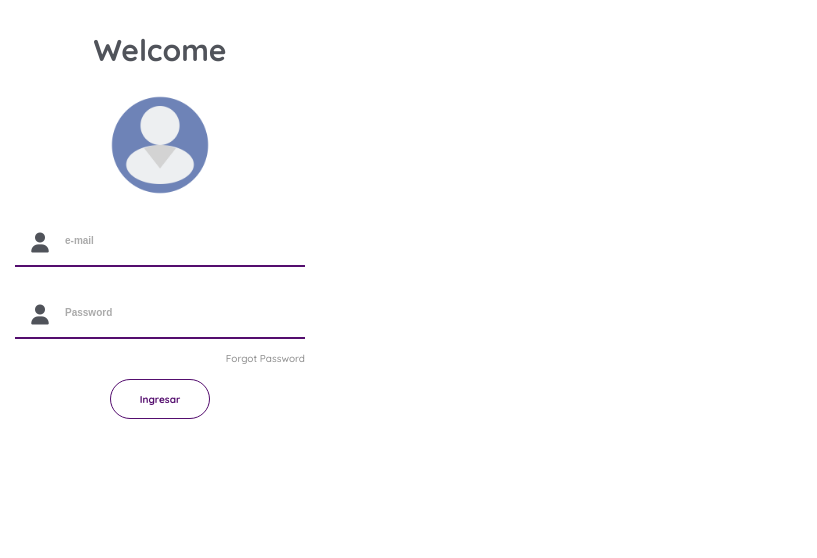
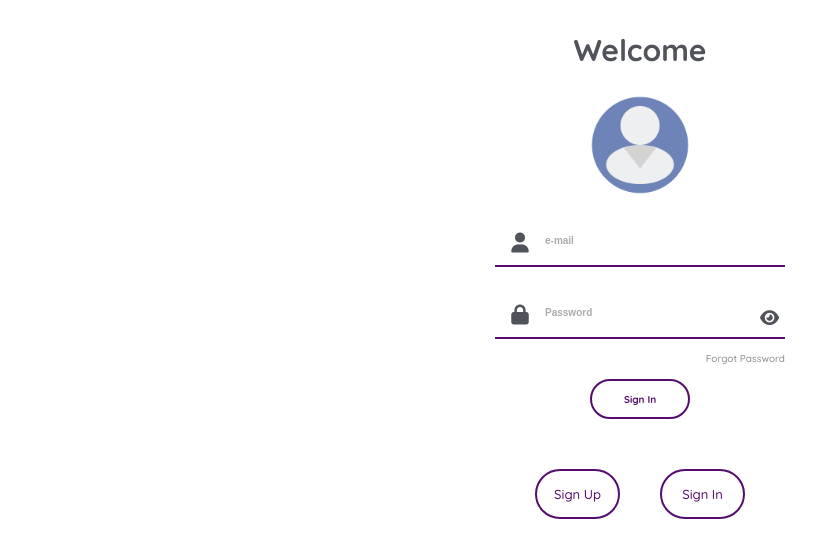
Before and after one commit to nedagosa-cod/tienda, a React (Create React App) app: page / in a window 1280 px wide. Shown: the top 558 px of the page, without its empty margins (0-817 px from the left). Built offline with nearby package versions, Linux system fonts and the light colour scheme.

Commit message:
se ajusta hide en forgot password

```diff
--- a/src/App.js
+++ b/src/App.js
@@ -1,5 +1,6 @@
 import React from "react";
 import Login from './components/Login.js';
+import './style/App.css';
 
 const App = () => {
   return (
--- a/src/components/Login.css
+++ b/src/components/Login.css
@@ -9,6 +9,10 @@
     --tipo-secundaria: Verdana;
 }
 
+.hide {
+    display: none;
+}
+
 .form {
     display: flex;
     flex-direction: column;
@@ -18,31 +22,52 @@
     margin: 10px;
     padding: 5px;
 }
-.form__title{
+
+.form__title {
     font-size: 3rem;
     font-weight: bold;
     margin: 25px 10px;
 }
-.form__figure{
+
+.form__figure {
     width: 100%;
     margin: 10px 0;
 }
-.form__figure img{
+
+.form__figure img {
     width: 100px;
     margin: 0 auto;
 }
-.user__icon{
+
+.user__icon {
     font-size: 2rem;
     position: relative;
     top: -10px;
     left: -120px;
 }
+
+.form__eye {
+    position: relative;
+    top: -30px;
+    right: -120px;
+}
+
+.eye-icon {
+    font-size: 1.7rem;
+    position: absolute;
+}
+
 .form__bxInput {
     position: relative;
     width: 100%;
     height: 52px;
     margin: 10px 0;
     border-bottom: 2px solid var(--primary-color);
+    transition: 0.5s;
+    -webkit-transition: 0.5s;
+    -moz-transition: 0.5s;
+    -ms-transition: 0.5s;
+    -o-transition: 0.5s;
 }
 
 .form__bxInput--input {
@@ -74,15 +99,17 @@
     -o-transition: transform 200ms, color 200ms;
 }
 
-.form__bxInput--input:focus ~ .form__bxInput--label,
-.form__bxInput--input:not(:placeholder-shown) ~ .form__bxInput--label {
+.form__bxInput--input:focus~.form__bxInput--label,
+.form__bxInput--input:not(:placeholder-shown)~.form__bxInput--label {
     transform: translateY(-20px) translateX(10px) scale(0.9);
     -webkit-transform: translateY(-20px) translateX(10px) scale(0.9);
     -moz-transform: translateY(-20px) translateX(10px) scale(0.9);
     -ms-transform: translateY(-20px) translateX(10px) scale(0.9);
     -o-transform: translateY(-20px) translateX(10px) scale(0.9);
 }
-.form__bxInput--input:focus ~ .user__icon{
+
+.form__bxInput--input:focus~.user__icon,
+.form__bxInput--input:not(:placeholder-shown)~.user__icon {
     color: var(--primary-color);
 }
 
@@ -93,7 +120,70 @@
 .form__bxInput--input:focus~.form__bxInput--label {
     color: var(--negro);
 }
-.form__span{
+
+.form__span {
     color: #8e8e8e;
     text-align: end;
 }
+
+.form__sign {
+    display: flex;
+    justify-content: space-around;
+    margin: 20px;
+}
+
+.form__sign--btn {
+    --color: var(--primary-color);
+    font-family: inherit;
+    display: inline-block;
+    width: 500px;
+    height: 50px;
+    line-height: 2.5em;
+    margin: 20px;
+    position: relative;
+    overflow: hidden;
+    border: 2px solid var(--color);
+    transition: color .5s;
+    z-index: 1;
+    font-size: 1.3rem;
+    border-radius: 30px;
+    font-weight: 500;
+    color: var(--color);
+    -webkit-border-radius: 30px;
+    -moz-border-radius: 30px;
+    -ms-border-radius: 30px;
+    -o-border-radius: 30px;
+}
+
+.form__sign--btn:before {
+    content: "";
+    position: absolute;
+    z-index: -1;
+    background: var(--color);
+    height: 150px;
+    width: 200px;
+    border-radius: 50%;
+}
+
+.form__sign--btn:hover {
+    color: #fff;
+}
+
+.form__sign--btn:before {
+    top: 100%;
+    left: 100%;
+    transition: all .7s;
+}
+
+.form__sign--btn:hover:before {
+    top: -30px;
+    left: -30px;
+}
+
+.btn__press{
+    color: #fff;
+}
+.btn__press:before{
+    top: -30px;
+    left: -30px;
+}
--- a/src/components/Login.js
+++ b/src/components/Login.js
@@ -1,8 +1,57 @@
 import './Login.css';
 import imgUser from '../img/user.png';
 import MainButton from './MainButton';
+import React, { useState, useRef } from 'react';
 
 const Login = () => {
+
+    const btnIn = document.getElementById('in');
+    const btnUp = document.getElementById('up');
+
+    const password = useRef();
+    const [showh, setShowh] = useState('hide');
+    const [showv, setShowv] = useState();
+    const [varUp, setUp] = useState();
+    const [varIn, setIn] = useState();
+    const [rePass, setRePass] = useState('hide');
+    const [fgPass, setFgPass] = useState();
+
+
+    const showPass = () => {
+        if (showh === 'hide') {
+            setShowh('');
+            setShowv('hide')
+            password.current.type = 'text';
+
+        } else {
+            setShowh('hide');
+            setShowv('')
+            password.current.type = 'password';
+        }
+    }
+
+    const buttonPress = (event) => {
+        event.preventDefault();
+        const button = event.target.id;
+        switch (button) {
+            case 'up':
+                setUp('btn__press')
+                setIn()
+                setRePass()
+                setFgPass('hide')
+                break;
+            case 'in':
+                setIn('btn__press')
+                setUp()
+                setRePass('hide')
+                setFgPass()
+                break;
+            default:
+                break;
+        }
+
+    }
+
     return (
         <>
         <form className='form'>
@@ -16,15 +65,31 @@ const Login = () => {
                 <i className="fa-solid fa-user user__icon"></i>
             </div>
             <div className="form__bxInput">
-                <input id="password" className="form__bxInput--input" type="password" placeholder=" " autoComplete='off'/>
+                <input id="password" className="form__bxInput--input" type="password" placeholder=" " autoComplete='off' ref={password}/>
                 <label htmlFor="password" className="form__bxInput--label">Password</label>
-                <i className="fa-solid fa-user user__icon"></i>
+                <i className="fa-solid fa-lock user__icon"></i>
+                <div className='form__eye'>
+                    <i className={`fa-solid fa-eye eye-icon ${showv}`} onClick={showPass}></i>
+                    <i className={`fa-solid fa-eye-slash eye-icon ${showh}`} onClick={showPass}></i>
+                </div>
             </div>
-            <span className='form__span'><a href="#">Forgot Password</a></span>
+            <div className={`form__bxInput ${rePass}`}>
+                <input id="rePassword" className="form__bxInput--input" type="password" placeholder=" " autoComplete='off'/>
+                <label htmlFor="rePassword" className="form__bxInput--label">Re-Password</label>
+                <i className="fa-solid fa-lock user__icon"></i>
+                <div className='form__eye'>
+                    <i className={`fa-solid fa-eye eye-icon`} onClick={showPass}></i>
+                    <i className={`fa-solid fa-eye-slash eye-icon hide`} onClick={showPass}></i>
+                </div>
+            </div>
+            <span className={`form__span ${fgPass}`}><a href="#">Forgot Password</a></span>
             <MainButton />
+            <div className='form__sign'>
+                <button className={`form__sign--btn btn__up ${varUp}`} id="up" onClick={buttonPress}>Sign Up</button>
+                <button className={`form__sign--btn btn__in ${varIn}`} id="in" onClick={buttonPress}>Sign In</button>
+            </div>
         </form>
         </>
     );
 }
-
 export default Login;
--- a/src/components/MainButton.css
+++ b/src/components/MainButton.css
@@ -7,9 +7,11 @@
     /* Tipografía */
     --tipo-principal: 'Quicksand', sans-serif;
     --tipo-secundaria: Verdana;
+    --box-shadow: 6px 6px 12px #c5c5c5,
+                    -6px -6px 12px #ffffff;
 }
 .mainButton{
-    border: 1px solid var(--primary-color);
+    border: 2px solid var(--primary-color);
     width: 100px;
     height: 40px;
     background: var(--blanco);
--- a/src/components/MainButton.js
+++ b/src/components/MainButton.js
@@ -3,7 +3,7 @@ import './MainButton.css'
 const MainButton = () => {
     return (
         <>
-            <button className="mainButton"> Ingresar</button>
+            <button className="mainButton">Sign In</button>
         </>
     )
 }
--- a/src/style/App.css
+++ b/src/style/App.css
@@ -0,0 +1,4 @@
+.App{
+    display: flex;
+    justify-content: center;
+}
```
Also changed, not shown: 1 other file (tests, documents, lock files or other folders).
